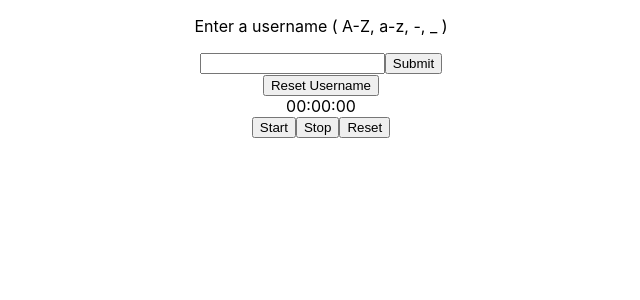
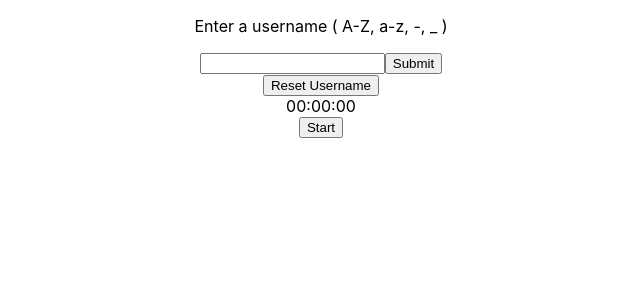
Before and after one commit to cwsanchez/stop-the-clock, a React (Create React App) app in the folder js-react/: page / in a window 1280 px wide. Shown: the top 300 px of the page, without its empty margins (319-959 px from the left). Built offline with nearby package versions, Linux system fonts and the light colour scheme.

Commit message:
Changed StopWatch so buttons show up differently.

```diff
--- a/js-react/src/components/App/App.js
+++ b/js-react/src/components/App/App.js
@@ -1,6 +1,6 @@
 import logo from '../../logo.svg';
 import './App.css';
-import Clock from '../Clock/Clock.js';
+import StopWatch from '../StopWatch/StopWatch.js';
 import Username from '../Username/Username.js';
 import React from 'react';
 
@@ -19,7 +19,7 @@ function App() {
         username={username}
         setUsername={setUsername}
       />
-      <Clock
+      <StopWatch
         time={time}
         setTime={setTime}
         running={running}
--- a/js-react/src/components/Clock/Clock.js
+++ /dev/null
@@ -1,39 +0,0 @@
-import React from 'react';
-
-function Clock(props) {
-
-  React.useEffect(() => {
-    let interval;
-    if (props.running) {
-      interval = setInterval(() => {
-        props.setTime((prevTime) => prevTime + 10);
-      }, 10);
-    } else if (!props.running) {
-      clearInterval(interval);
-    }
-    return () => clearInterval(interval);
-  }, [props.running]);
-
-  return (
-    <div className="stopwatch">
-      <div className="numbers">
-        <span>
-          {("0" + Math.floor((props.time / 60000) % 60)).slice(-2)}:
-        </span>
-        <span>
-          {("0" + Math.floor((props.time / 1000) % 60)).slice(-2)}:
-        </span>
-        <span>
-          {("0" + ((props.time / 10) % 100)).slice(-2)}
-        </span>
-      </div>
-      <div className="buttons">
-        <button onClick={() => props.setRunning(true)}>Start</button>
-        <button onClick={() => props.setRunning(false)}>Stop</button>
-        <button onClick={() => props.setTime(0)}>Reset</button>
-      </div>
-    </div>
-  );
-};
-
-export default Clock;
--- /dev/null
+++ b/js-react/src/components/StopWatch/StopWatch.js
@@ -0,0 +1,59 @@
+import React from 'react';
+
+function StopWatch(props) {
+
+  React.useEffect(() => {
+    let interval;
+    if (props.running) {
+      interval = setInterval(() => {
+        props.setTime((prevTime) => prevTime + 10);
+      }, 10);
+    } else if (!props.running) {
+      clearInterval(interval);
+    }
+    return () => clearInterval(interval);
+  });
+
+  const stopStartButton = () => {
+    if ( props.running === true ) {
+      return (
+        <div id="buttons" >
+          <button onClick={() => props.setRunning(false)}>Stop</button>
+          <button onClick={() => props.setTime(0)}>Reset</button>
+        </div>
+       )
+    }
+    else if ( props.time > 0 ) {
+      return (
+        <div id="buttons" >
+          <button onClick={() => props.setRunning(true)}>Start</button>
+          <button onClick={() => props.setTime(0)}>Reset</button>
+         </div>
+       )
+     }
+     else {
+      return (
+        <button onClick={() => props.setRunning(true)}>Start</button>
+      )
+     }
+  }
+
+  return (
+    <div className="stopwatch">
+      <div className="numbers">
+        <span>
+          {("0" + Math.floor((props.time / 60000) % 60)).slice(-2)}:
+        </span>
+        <span>
+          {("0" + Math.floor((props.time / 1000) % 60)).slice(-2)}:
+        </span>
+        <span>
+          {("0" + ((props.time / 10) % 100)).slice(-2)}
+        </span>
+      </div>
+      {stopStartButton()}
+    </div>
+  )
+}
+
+export default StopWatch;
```
Also changed, not shown: 1 other file (tests, documents, lock files or other folders).
